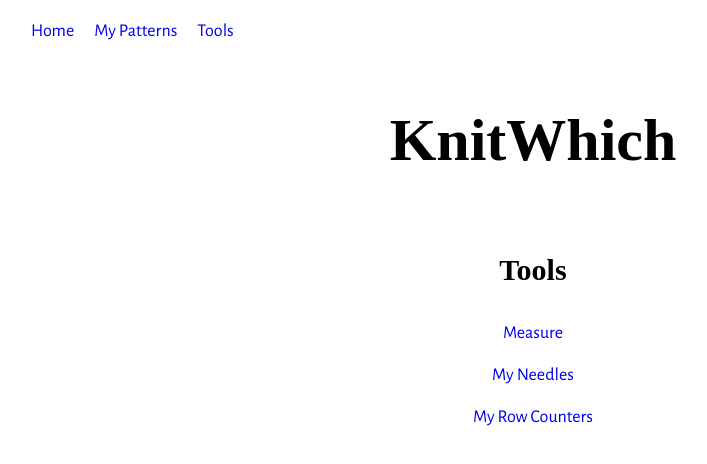
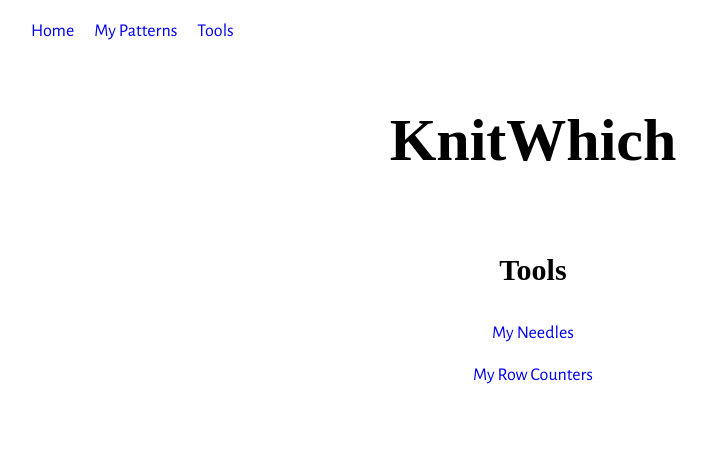
Before and after one commit to juniperalcorn/knitwhich, a React (Create React App) app: page /tools in a window 1280 px wide. Shown: the top 464 px of the page, without its empty margins (107-814 px from the left). Built offline with nearby package versions, Linux system fonts and the light colour scheme; no server answers; a web font is replaced by a local one.

Commit message:
Remove measure component

```diff
--- a/src/components/Tools.js
+++ b/src/components/Tools.js
@@ -5,7 +5,7 @@ function Tools () {
         return(
             <div className='Tools'>
                 <h2>Tools</h2>
-                <Link to='/measure'>Measure</Link>
+                {/* <Link to='/measure'>Measure</Link> */}
                 <Link to='/needles'>My Needles</Link>
                 <Link to='/rowCount'>My Row Counters</Link>
             </div>
```
